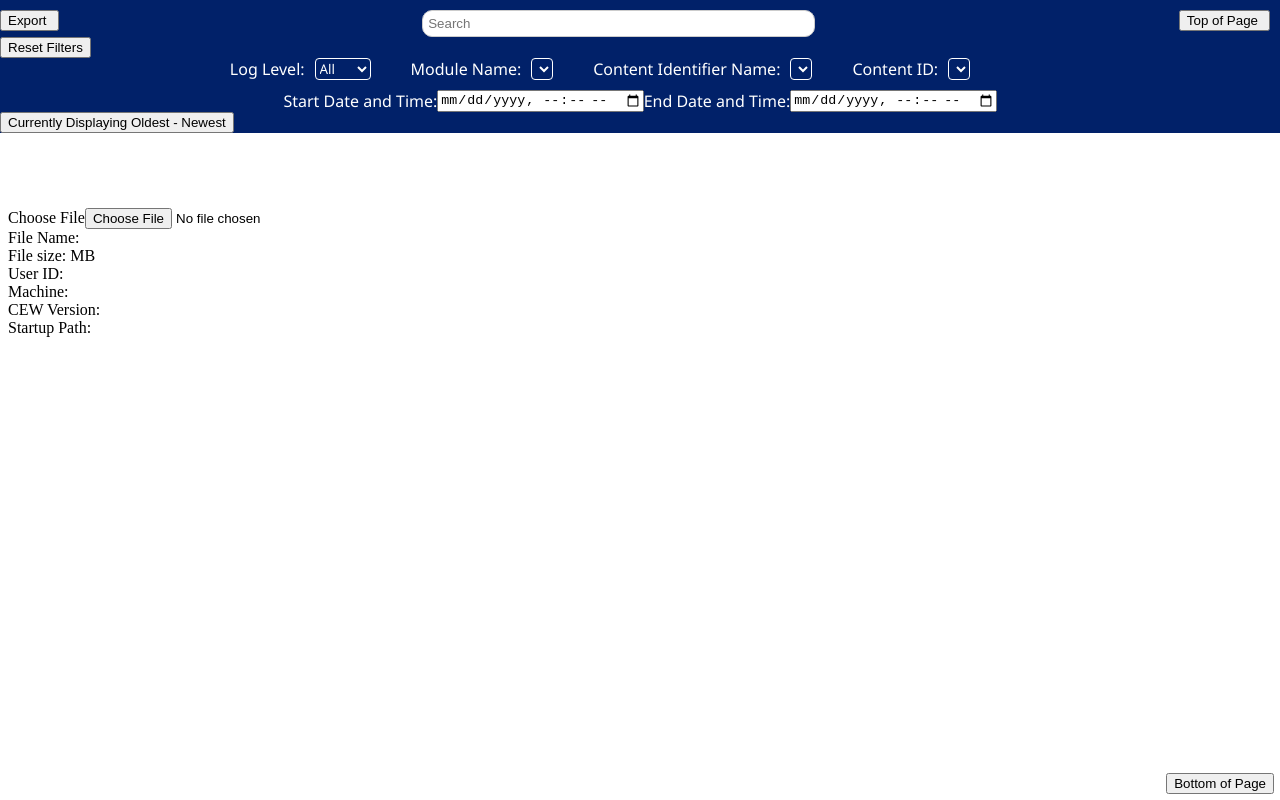
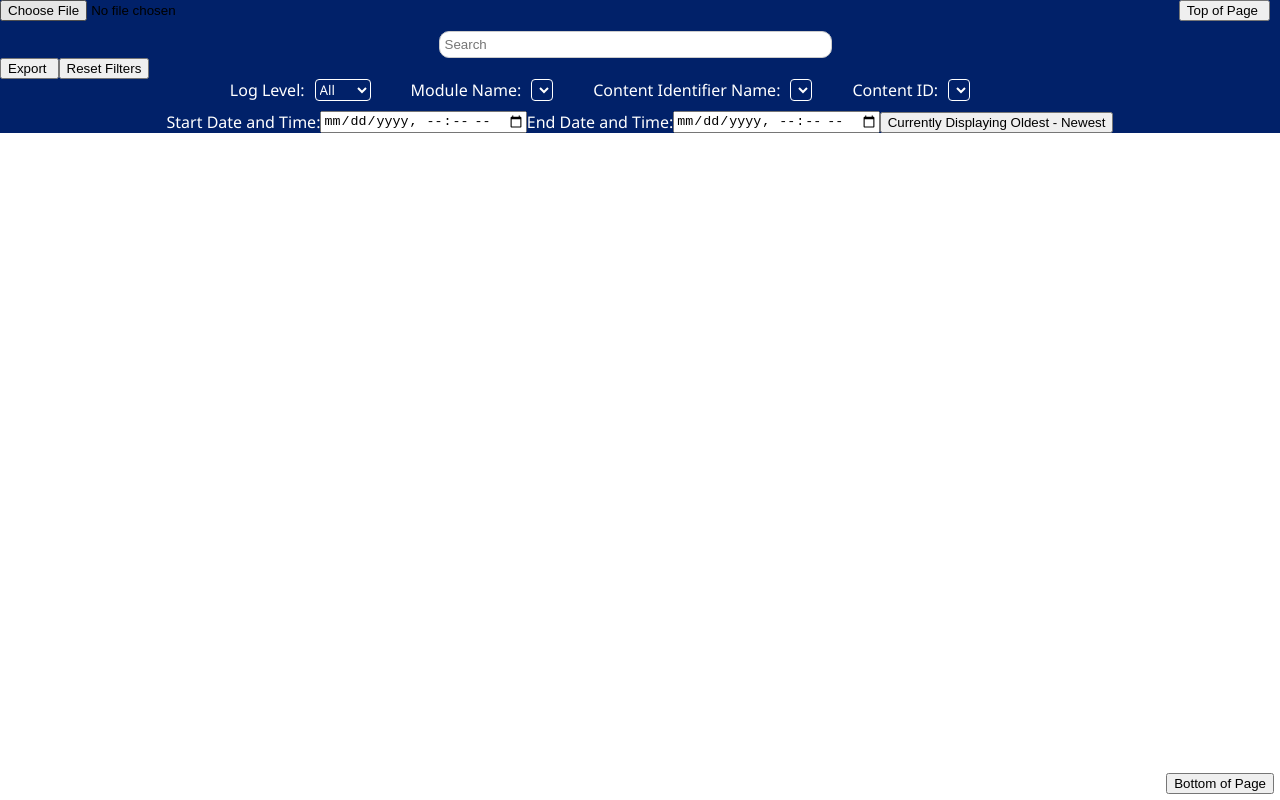
Before and after one commit to piotronm/log_viewer, a React (Create React App) app: page / in a window 1280 px wide. Built offline with nearby package versions, Linux system fonts and the light colour scheme.

Commit message:
Update App.jsx

```diff
--- a/src/App.jsx
+++ b/src/App.jsx
@@ -398,13 +398,12 @@
     <div id='top'>
       <div className='header-wrapper'>
       <div className='top-row'>
-        <button className='top-of-page' onClick={handleAboutClick}>
-          Top of Page
-        </button>
-          <button className='export' onClick={handleExport}>Export</button>
+        <button className='top-of-page' onClick={handleAboutClick}>Top of Page</button>
+        <input className='upload-file' title='Upload File' type="file" id='file-upload' onChange={handleFileUpload} />
         <input type="text" className="search-input" value={searchTerm} onChange={handleSearchInput} placeholder='Search' />
-        <button onClick={resetFilters}>Reset Filters</button>
-        </div>
+        <button className='reset-filters' onClick={resetFilters}>Reset Filters</button>
+        <button className='export' onClick={handleExport}>Export</button>
+      </div>
       <div className='all-dropdowns'>
         <label className='dropdown-label' htmlFor="log-types">Log Level:</label>
         <select className='dropdown-boxes' id="log-types" value={logType} onChange={handleLogTypeChange}>
@@ -427,34 +426,27 @@
         </select>
         </div>
         <div className='date-time'>
-          <label>Start Date and Time:</label>
-          <input type="datetime-local" onChange={handleStartDateChange} />
-          <label>End Date and Time:</label>
-          <input type="datetime-local" onChange={handleEndDateChange} />
-        </div>
-        <div>
-          <button onClick={toggleSortOrder}>Currently Displaying {sortOrder === "newest" ? "Oldest - Newest" : "Newest - Oldest"}</button>
+          <label className='start-date'>Start Date and Time:</label>
+          <input className='start-date' id='datetime-id' type="datetime-local" onChange={handleStartDateChange} />
+          <label className='end-date'>End Date and Time:</label>
+          <input className='end-date' type="datetime-local" onChange={handleEndDateChange} />
+          <button className='togglesortorder' onClick={toggleSortOrder}>Currently Displaying {sortOrder === "newest" ? "Oldest - Newest" : "Newest - Oldest"}</button>
         </div>
         </div>
+        <div className='sub-header'>
+          <label className='file-name'>File Name: <strong className='output-info'>{fileName}</strong></label>
+          <label className='file-size'>File size: <strong className='output-info'>{fileSize}</strong> MB</label>
+            <label className='userId'>User ID:</label>
+            {userIdData.map((userId, index) => (
+            <strong className='output-info' key={index}>{`${index > 0 ? ', ' : ''}${userId}`}</strong>))}
+          <label className='machine'>Machine:
+            {machineData.map((machineData, index) => (
+            <strong className='machineoutput-info' key={index}>{`${index > 0 ? ', ' : ' '}${machineData}`}</strong>))}
+          </label>
+          <label className='cew-version'>CEW Version: <strong className='output-info'>{cewVersion}</strong></label>
+          <label className='startup-path'>Startup Path: <strong className='output-info'>{startupPath}</strong></label>
+        </div>
         <div className='body'>
-        <div className='upload-file'>
-          <label for="file-upload" class="custom-file-upload">Choose File</label>
-          <input type="file" id='file-upload' onChange={handleFileUpload} />
-        </div>
-        <div className='file-name'>File Name: {fileName}</div>
-        <div className='file-size'>File size: {fileSize} MB</div>
-        <div className='userId'>
-          <label>User ID:</label>
-          {userIdData.map((userId, index) => (
-          <strong key={index}>{`${index > 0 ? ', ' : ''}${userId}`}</strong>))}
-        </div>
-        <div className='machine'>
-          <label>Machine:</label>
-          {machineData.map((machineData, index) => (
-          <strong key={index}>{`${index > 0 ? ', ' : ''}${machineData}`}</strong>))}
-        </div>
-        <div className='cew-version'><label>CEW Version: {cewVersion} </label></div>
-        <div className='startup-path'>Startup Path: {startupPath}</div>
           <ul className='display-items'>
             {filteredData.map((item, index) => {
             const parts = item.split(',');
```
